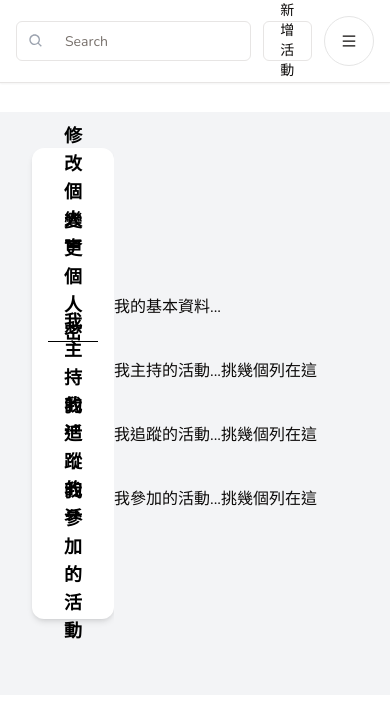
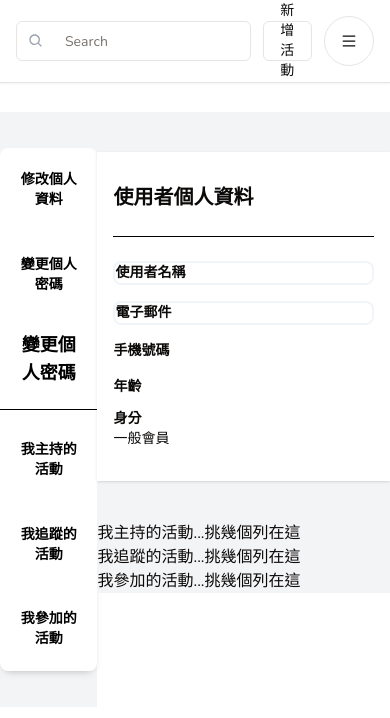
Before and after one commit to RulerChen/NTUIM-DB, a Next.js app in the folder frontend/: page /user in a window 390 px wide. Shown: the top 718 px of the page. Built offline with nearby package versions, Linux system fonts and the light colour scheme; no server answers.

Commit message:
feat: user main page

```diff
--- a/frontend/src/app/user/layout.tsx
+++ b/frontend/src/app/user/layout.tsx
@@ -7,7 +7,7 @@ type Props = {
 async function UserLayout({ children }: Props) {
   return (
     <main className="flex-row justify-center top-0 flex w-full overflow-hidden">
-      <nav className="w-1/3 pb-10 bg-gray-100 pl-8">
+      <nav className="w-1/3 pb-0 sm:pb-10 bg-gray-100 pl-0 sm:pl-8">
         <UserSideBar />
       </nav>
       <div className="w-full">{children}</div>
--- a/frontend/src/app/user/page.tsx
+++ b/frontend/src/app/user/page.tsx
@@ -1,7 +1,11 @@
+import UserProfile from '@/components/UserProfile';
+
 const page = () => {
   return (
-    <main className="flex flex-col justify-center min-h-full bg-gray-100 sm:p-5 lg:p-10 space-y-10">
-      <section>我的基本資料...</section>
+    <main className="flex flex-col justify-center bg-gray-100">
+      <section>
+        <UserProfile></UserProfile>
+      </section>
       <section>我主持的活動...挑幾個列在這</section>
       <section>我追蹤的活動...挑幾個列在這</section>
       <section>我參加的活動...挑幾個列在這</section>
--- /dev/null
+++ b/frontend/src/components/UserProfile.tsx
@@ -0,0 +1,58 @@
+'use client';
+import { Separator } from '@/components/ui/separator';
+import { useMember } from '@/hooks/useMember';
+import { cn } from '@/lib/utils';
+
+const UserProfileForm = () => {
+  const { member, student } = useMember();
+
+  return (
+    <div className="mx-auto sm:w-full sm:max-w-md py-10 sm:py-10 lg:max-w-xl xl:max-w-2xl">
+      <div className="bg-white px-4 sm:px-10 py-8 shadow sm:rounded-xl space-y-6 text-sm sm:text-lg">
+        <div className="text-xl font-semibold">使用者個人資料</div>
+        <Separator orientation="horizontal" className="bg-black" />
+        <div className={cn('grid grid-cols-1 sm:grid-cols-2 gap-4')}>
+          <div className={cn('flex flex-col rounded-lg border-slate-100 border-2')}>
+            <label className="font-semibold">使用者名稱</label>
+            <div className="">{member?.name}</div>
+          </div>
+          <div className="flex flex-col rounded-lg border-slate-100 border-2">
+            <label className=" font-semibold">電子郵件</label>
+            <div className="">{member?.email}</div>
+          </div>
+          <div className="flex flex-col">
+            <label className=" font-semibold">手機號碼</label>
+            <div className="">{member?.phone}</div>
+          </div>
+          <div className="flex flex-col">
+            <label className=" font-semibold">年齡</label>
+            <div className="">{member?.age}</div>
+            <label className="mt-3 font-semibold">身分</label>
+            <div className="">{member?.member_role === 'Student' ? '學生' : '一般會員'}</div>
+          </div>
+          {member?.member_role === 'Student' && (
+            <div className="flex flex-col">
+              <label className=" font-semibold">學校</label>
+              <div className="">{student?.school_name}</div>
+            </div>
+          )}
+          {member?.member_role === 'Student' && (
+            <div className="flex flex-col">
+              <label className=" font-semibold">科系</label>
+              <div className="">{student?.department}</div>
+            </div>
+          )}
+          {member?.member_role === 'Student' && <div className={cn('none')}></div>}
+          {member?.member_role === 'Student' && (
+            <div className="flex flex-col">
+              <label className=" font-semibold">年級</label>
+              <div className="">{student?.grade}</div>
+            </div>
+          )}
+        </div>
+      </div>
+    </div>
+  );
+};
+
+export default UserProfileForm;
--- a/frontend/src/components/UserSideBar.tsx
+++ b/frontend/src/components/UserSideBar.tsx
@@ -5,10 +5,15 @@ import { Separator } from '@/components/ui/separator';
 const UserSideBar = () => {
   return (
     <div className="rounded-xl shadow-md bg-white my-9">
-      <div className="flex flex-col p-4">
+      <div className="flex flex-col sm:p-4 ">
         <Button className="bg-white text-black rounded-lg h-[10vh] hover:bg-neutral-100 transition font-semibold">
-          <Link href="/user/profile" className="text-lg">
+          <Link href="/user/profile" className="text-sm lg:text-lg">
             修改個人資料
+          </Link>
+        </Button>
+        <Button className="bg-white text-black rounded-lg h-[10vh] hover:bg-neutral-100 transition font-semibold">
+          <Link href="/user/password" className="text-sm lg:text-lg">
+            變更個人密碼
           </Link>
         </Button>
         <Button className="bg-white text-black rounded-lg h-[10vh] hover:bg-neutral-100 transition font-semibold">
@@ -18,17 +23,17 @@ const UserSideBar = () => {
         </Button>
         <Separator orientation="horizontal" className="my-2 bg-black" />
         <Button className="bg-white text-black rounded-lg h-[10vh] hover:bg-neutral-100 transition font-semibold">
-          <Link href="/user/unroute" className="text-lg">
+          <Link href="/user/unroute" className="text-sm lg:text-lg">
             我主持的活動
           </Link>
         </Button>
         <Button className="bg-white text-black rounded-lg h-[10vh] hover:bg-neutral-100 transition font-semibold">
-          <Link href="/user/unroute" className="text-lg">
+          <Link href="/user/unroute" className="text-sm lg:text-lg">
             我追蹤的活動
           </Link>
         </Button>
         <Button className="bg-white text-black rounded-lg h-[10vh] hover:bg-neutral-100 transition font-semibold">
-          <Link href="/user/unroute" className="text-lg">
+          <Link href="/user/unroute" className="text-sm lg:text-lg">
             我參加的活動
           </Link>
         </Button>
```
